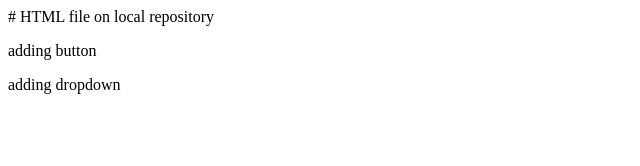
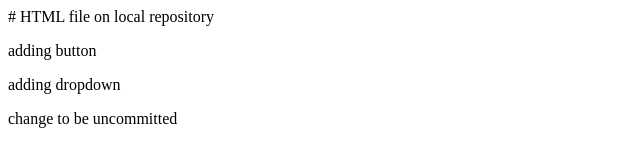
Before and after one commit to Bhoomi-newbie/Local-Repo, a plain HTML site: page index.html in a window 1280 px wide. Shown: the whole page, without its empty margins (0-640 px from the left). Drawn offline with Linux system fonts and the light colour scheme.

Commit message:
uncommit

```diff
--- a/index.html
+++ b/index.html
@@ -1,3 +1,4 @@
 # HTML file on local repository
 <p>adding button</p>
 <p>adding dropdown</p>
+<p>change to be uncommitted</p>
```
